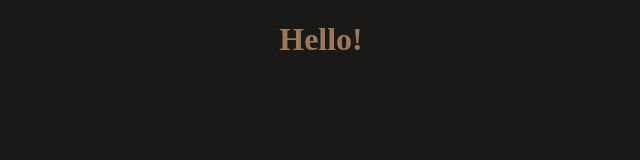
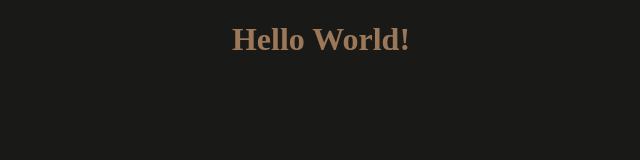
Before and after one commit to jasminemcmanus/javascript-project-phase-1, a plain HTML site: page index.html in a window 1280 px wide. Shown: the whole page, without its empty margins (319-959 px from the left). Drawn offline with Linux system fonts and the light colour scheme.

Commit message:
created script.js, linked to index.html

```diff
--- a/index.html
+++ b/index.html
@@ -3,6 +3,7 @@
   <head>
     <title>My JavaScript App</title>
     <link rel="stylesheet" href="style.css">
+    <script defer src="script.js"></script>
   </head>
   <body>
     <header>
--- /dev/null
+++ b/script.js
@@ -0,0 +1,2 @@
+const h1 = document.querySelector('h1');
+h1.innerText = 'Hello World!'
```
